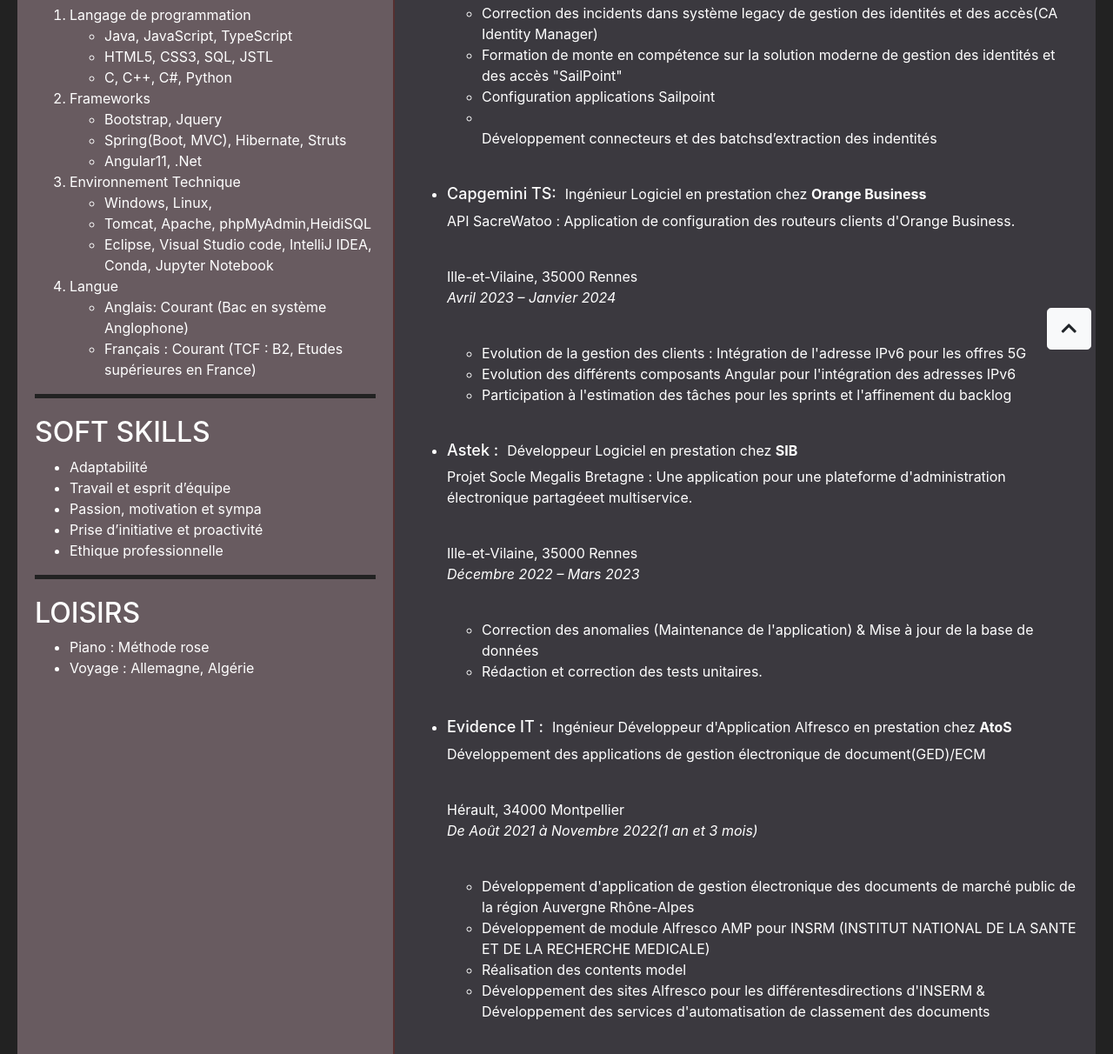
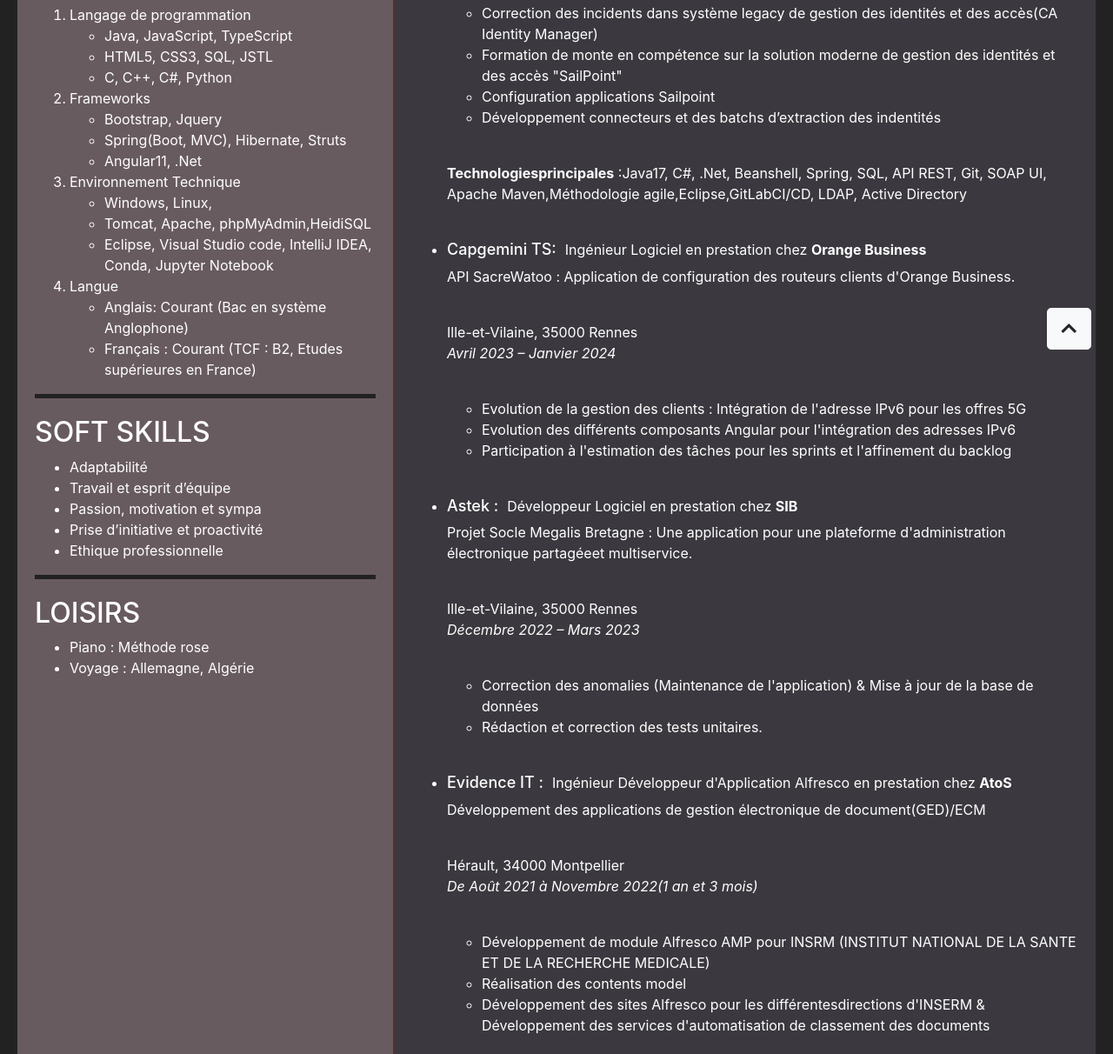
Before and after one commit to benjaminuwizeye/CV, a plain HTML site: page index.html in a window 1280 px wide. Shown: the part 373-1585 px from the top of the page at 87% size. Drawn offline with nearby package versions, Linux system fonts and the light colour scheme.

Commit message:
Update index.html
update

```diff
--- a/index.html
+++ b/index.html
@@ -188,8 +188,9 @@
                                     <li>Formation de monte en compétence sur la solution moderne de gestion des identités et des accès "SailPoint"
                                     </li>
                                     <li>Configuration applications Sailpoint</li>
-                                    <li></li>Développement connecteurs et des batchsd’extraction des indentités</li>
+                                    <li>Développement connecteurs et des batchs d’extraction des indentités</li>
                                 </ul>
+                                <p><strong>Technologiesprincipales</strong> :Java17, C#, .Net, Beanshell, Spring, SQL, API REST, Git, SOAP UI, Apache Maven,Méthodologie agile,Eclipse,GitLabCI/CD, LDAP, Active Directory</p>
                             </li>
                         </p>
 
@@ -251,8 +252,6 @@
                                 </p>
 
                                 <ul>
-                                    <li>Développement d'application de gestion électronique des documents de marché
-                                        public de la région Auvergne Rhône-Alpes</li>
                                     <li>Développement de module Alfresco AMP pour INSRM (INSTITUT NATIONAL DE LA SANTE
                                         ET DE LA RECHERCHE
                                         MEDICALE) </li>
```
